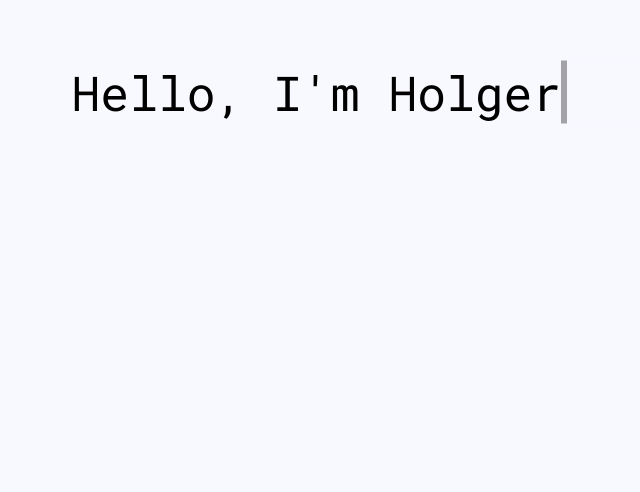
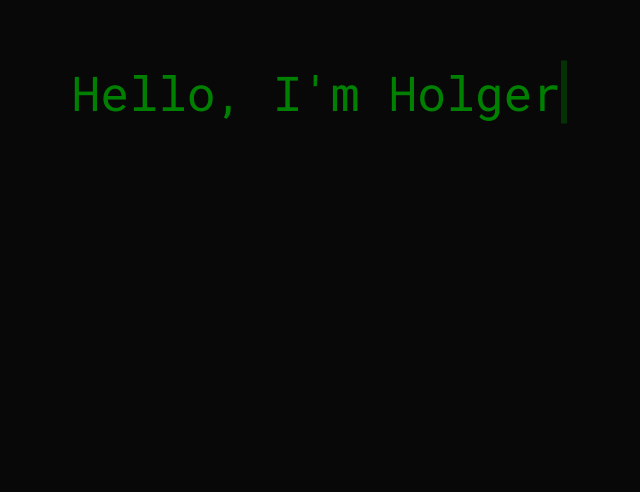
Before and after one commit to Holgermueller/cssplayground, a plain HTML site: page index.html in a window 1280 px wide. Shown: the part 308-800 px from the top of the page, without its empty margins (194-834 px from the left). Drawn offline with Linux system fonts and the light colour scheme.

Commit message:
added some colors

```diff
--- a/styles.css
+++ b/styles.css
@@ -1,5 +1,6 @@
 :root {
-  --backgroundColor: ghostwhite;
+  --textColor: #008000;
+  --backgroundColor: #080808;
   --typewriterchars: 26;
   --typewriterspeed: 6s;
 }
@@ -22,6 +23,7 @@ html {
   font-family: "Roboto Mono", monospace;
   font-size: 3rem;
   font-weight: 400;
+  color: var(--textColor);
   margin: auto;
   width: max-content;
   position: relative;
@@ -49,13 +51,14 @@ html {
 
 .name::after {
   width: 0.125em;
-  background: black;
+  background: var(--textColor);
   animation: typewriter var(--typewriterspeed) steps(var(--typewriterchars)) 1s
       forwards,
     blink 750ms steps(var(--typewriterchars)) infinite;
 }
 
 .subtitle {
+  color: var(--textColor);
   margin: auto;
   width: max-content;
   position: relative;
@@ -91,6 +94,7 @@ html {
 }
 
 .chev {
+  color: var(--textColor);
   font-size: 4rem;
   left: 0;
   right: 0;
```
